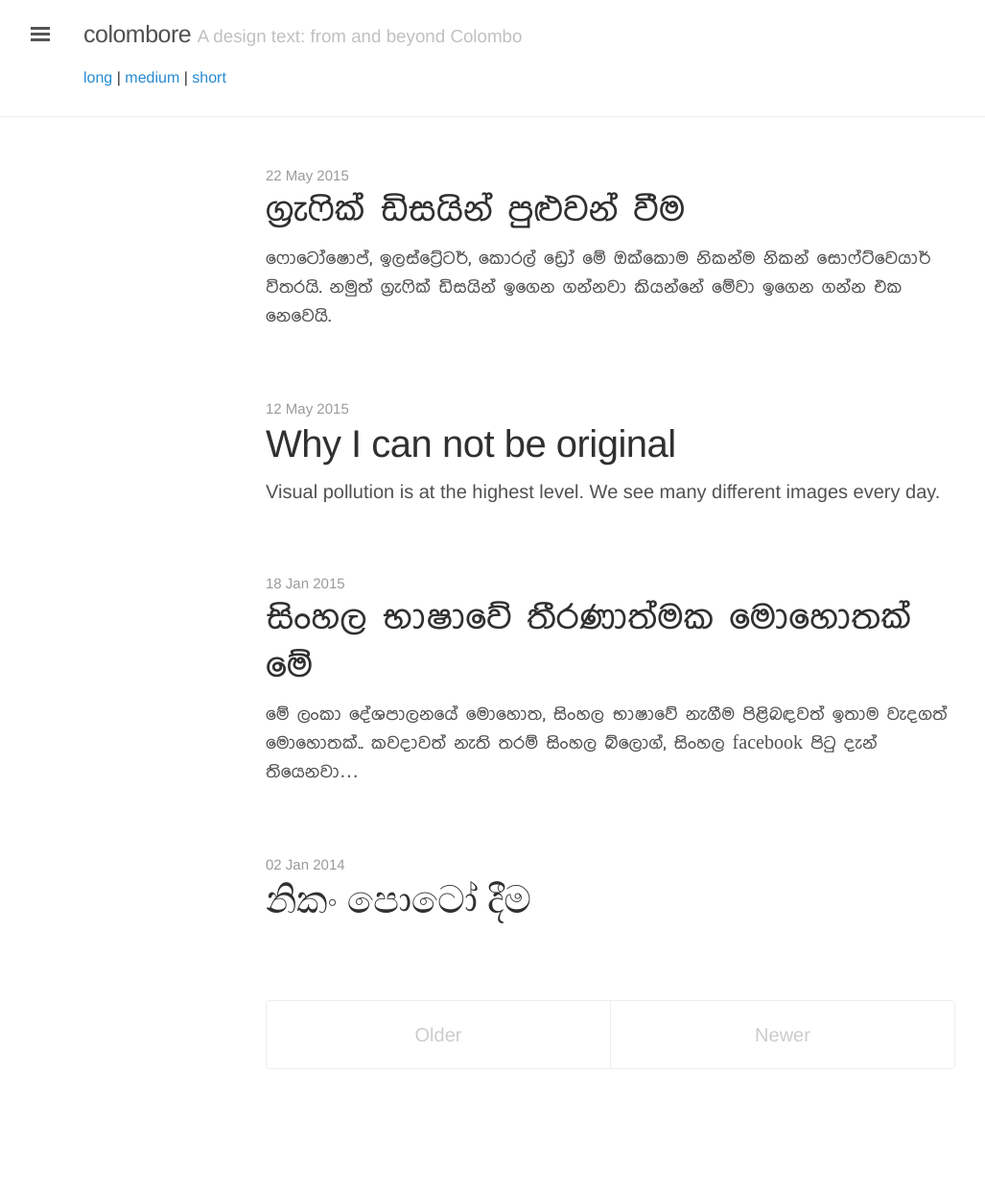
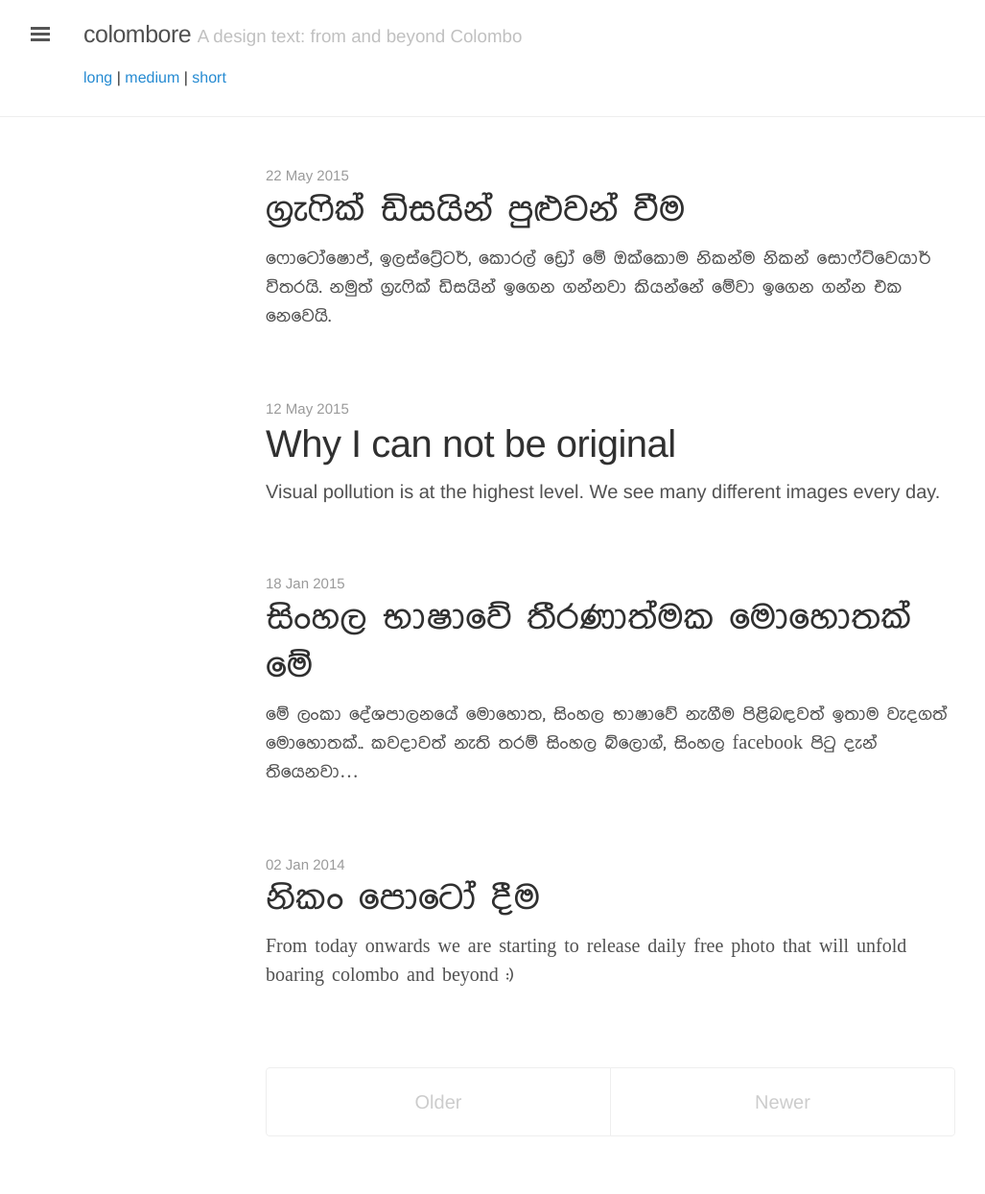
Before and after one commit to mooniak/colombore, a Jekyll site: the page built from index.html, in a window 1280 px wide. Shown: the whole page at 96% size, without its empty margins (3-1030 px from the left). Built offline with Jekyll 4.4.1, drawn with Linux system fonts in a browser that asks for light colours; the list of posts is cut into pages by our own code; before the commit the page ends 1174 px from its top, so only the background shows below that.

Commit message:
Update 2014-01-02-free-photos.md

```diff
--- a/_posts/2014-01-02-free-photos.md
+++ b/_posts/2014-01-02-free-photos.md
@@ -1,8 +1,12 @@
 ---
 layout: post
 title: "නිකං පොටෝ දීම "
-edition: tech
-published: true
+category: Edition 1
+length: short
+lang: si
+tag:
+    - Sinhala
+desc: From today onwards we are starting to release daily free photo that will unfold boaring colombo and beyond :)
 ---
 
 
```
